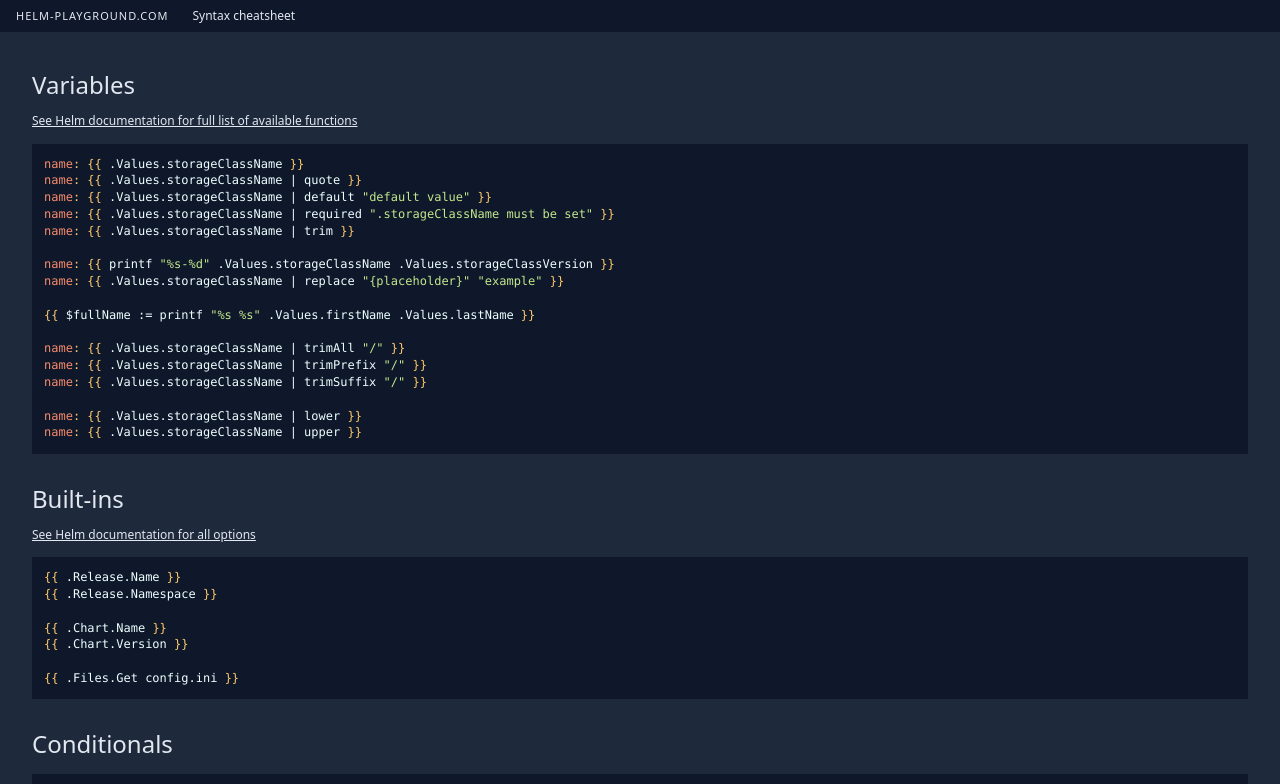
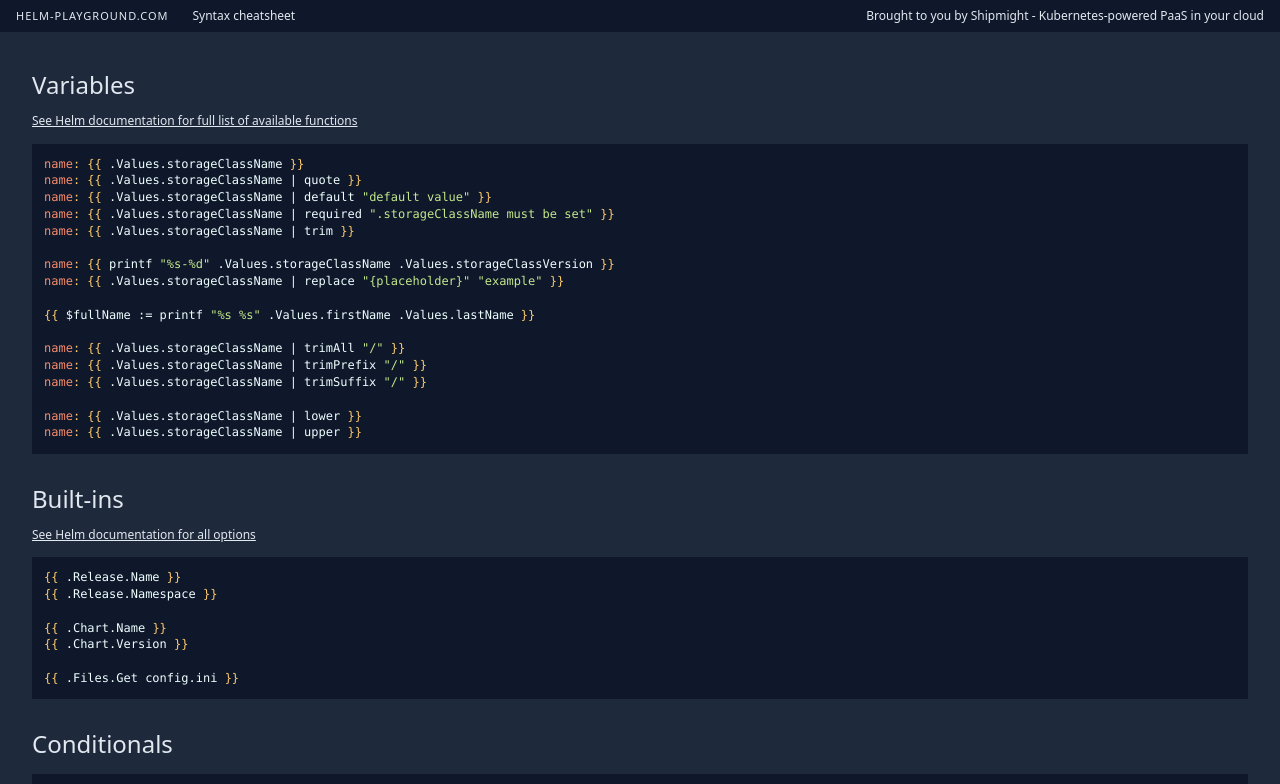
Before and after one commit to shipmight/helm-playground, a plain HTML site: page cheatsheet.html in a window 1280 px wide. Shown: the top 784 px of the page. Drawn offline with Linux system fonts and the light colour scheme.

Commit message:
Add link to shipmight.com to header

```diff
--- a/cheatsheet.html
+++ b/cheatsheet.html
@@ -18,6 +18,13 @@
       <div class="top">
         <a class="logo" href="/">Helm-playground.com</a>
         <a class="top__link" href="/cheatsheet.html">Syntax cheatsheet</a>
+        <a
+          style="margin-left: auto"
+          class="top__link hide-on-mobile"
+          href="https://shipmight.com"
+          >Brought to you by Shipmight - Kubernetes-powered PaaS in your
+          cloud</a
+        >
       </div>
       <div class="content content--page">
         <h2><a href="#variables" id="variables">Variables</a></h2>
--- a/style.css
+++ b/style.css
@@ -23,6 +23,7 @@
 
   --top-bg: #0f172a;
   --top-color: #e2e8f0;
+  --top-bright: #f8fafc;
 
   --label-bg: #475569;
   --label-color: #f1f5f9;
@@ -86,6 +87,10 @@ body {
 
 .top__link {
   margin-left: 24px;
+}
+
+.top__link:hover {
+  color: var(--top-bright);
 }
 
 .logo {
@@ -277,4 +282,8 @@ body {
   .CodeMirror {
     max-height: 300px;
   }
+
+  .hide-on-mobile {
+    display: none;
+  }
 }
```
Also changed, not shown: index.html (+7 -0 lines), shipmight-logotype-light.svg (added).
